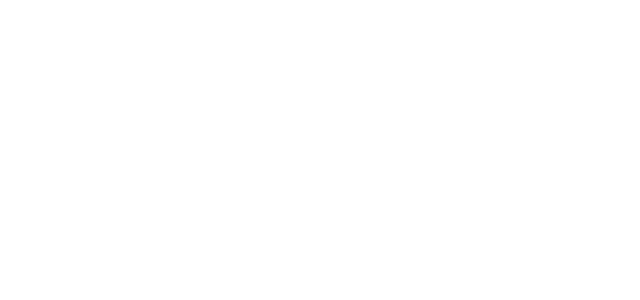
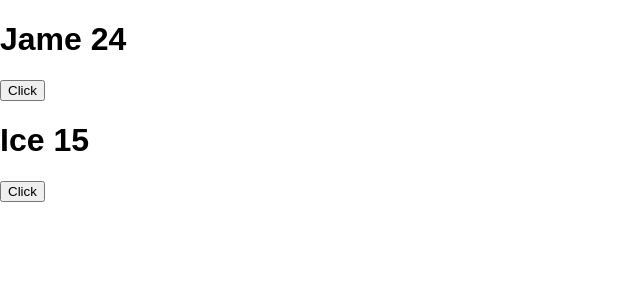
Before and after one commit to thanatP-Bz/react-tutorial, a React (Create React App) app: page / in a window 1280 px wide. Shown: the top 300 px of the page, without its empty margins (0-640 px from the left). Built offline with nearby package versions, Linux system fonts and the light colour scheme.

Commit message:
familarWithMap

```diff
--- a/src/App.js
+++ b/src/App.js
@@ -1,10 +1,32 @@
-import React from 'react';
+import React from "react";
+import Store from "./components/Store";
 
+const person = [
+  {
+    id: 1,
+    name: "Jame",
+    age: 24,
+  },
+  {
+    id: 2,
+    name: "Ice",
+    age: 15,
+  },
+];
 
 function App() {
+  const clickHandler = (event) => {
+    alert("trigger");
+  };
   return (
     <div>
-
+      {person.map((name) => {
+        return (
+          <Store key={name.id} {...name}>
+            <button onClick={clickHandler}>Click</button>
+          </Store>
+        );
+      })}
     </div>
   );
 }
--- /dev/null
+++ b/src/components/Store.js
@@ -0,0 +1,14 @@
+import React from "react";
+
+const Store = (props) => {
+  const { name, age, children } = props;
+  return (
+    <div>
+      <h1>
+        {name} {age}
+      </h1>
+      {children}
+    </div>
+  );
+};
+export default Store;
```
